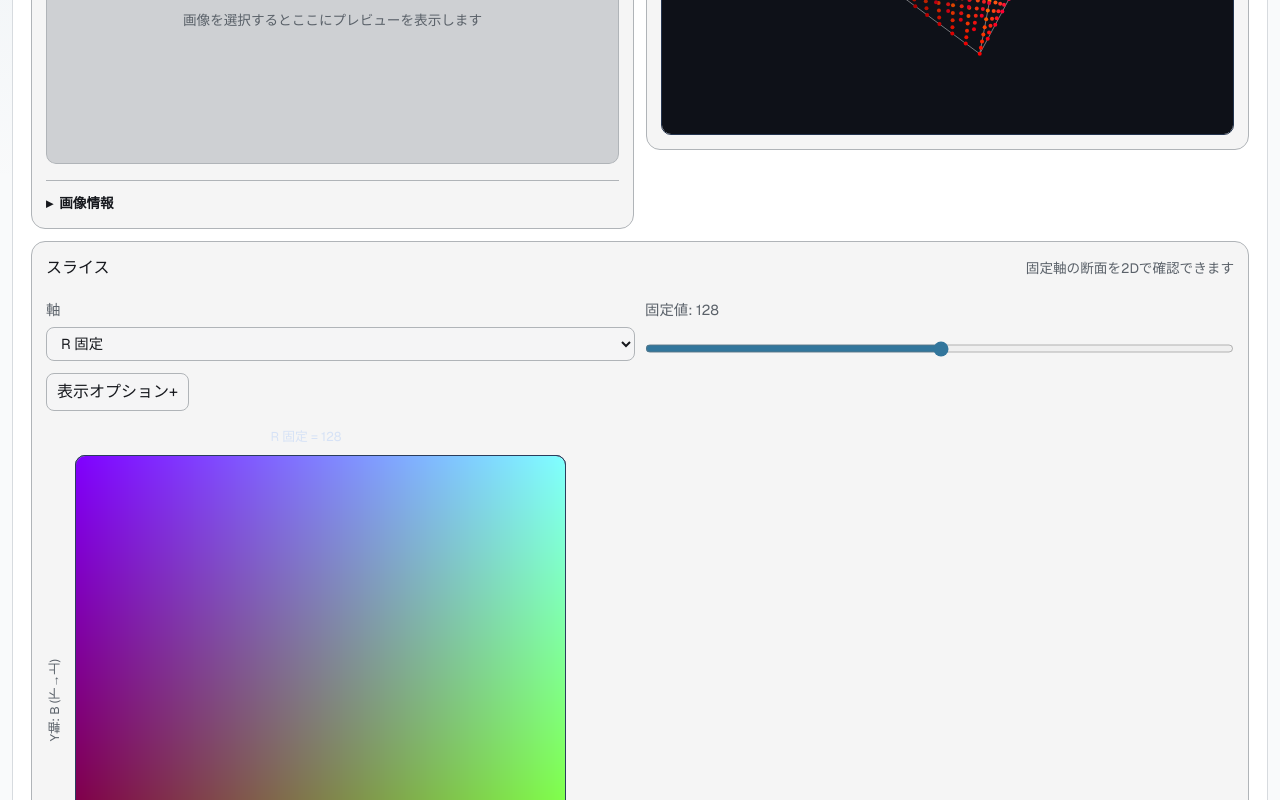
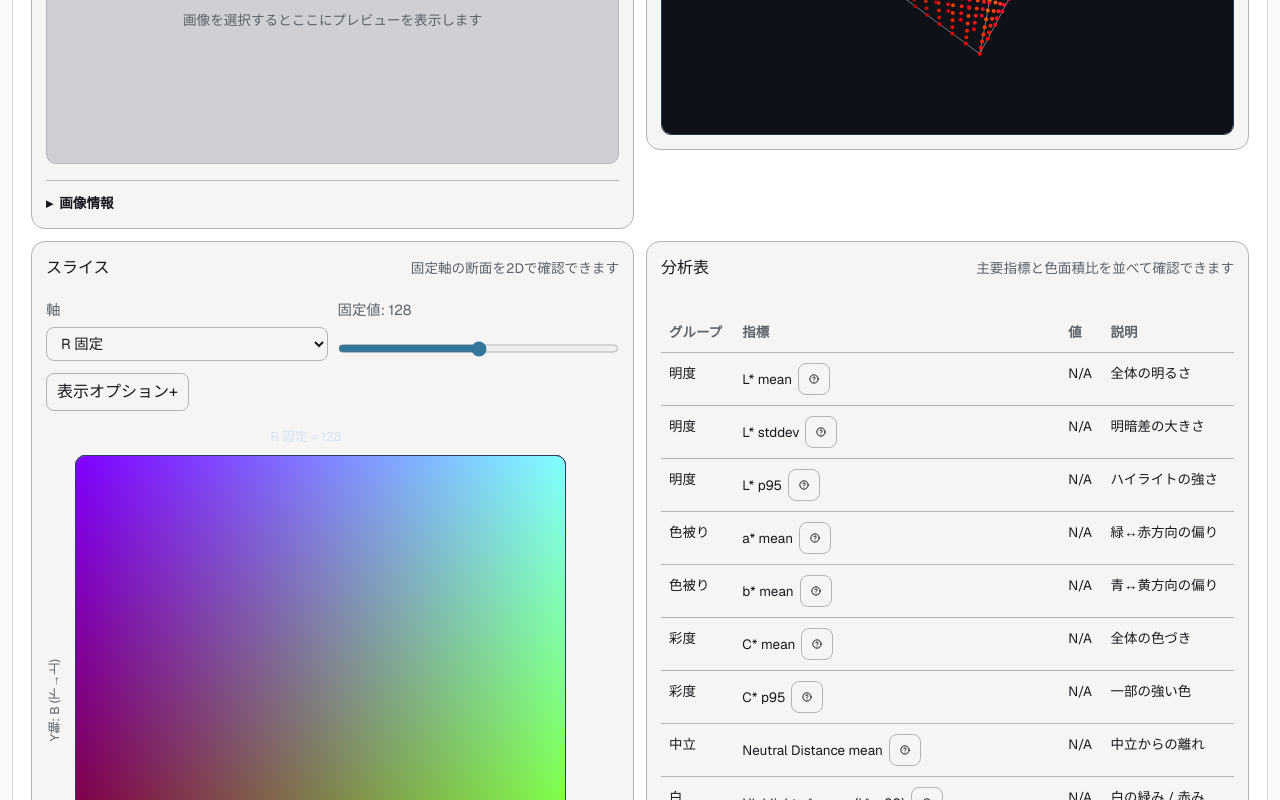
Before and after one commit to Shunkicreate/IroMap, a Next.js app in the folder web/: page / in a window 1280 px wide. Shown: the part 784-1584 px from the top of the page. Built offline with nearby package versions, Linux system fonts and the light colour scheme.

Commit message:
Align tests with simplified workbench breakpoints

```diff
--- a/web/src/app/globals.css
+++ b/web/src/app/globals.css
@@ -1366,8 +1366,7 @@
     grid-template-columns: repeat(2, minmax(0, 1fr));
     grid-template-areas:
       "preview cube"
-      "slice slice"
-      "metrics metrics";
+      "slice metrics";
   }
 
   .visualizationGrid {
```
Also changed, not shown: 2 other files (tests, documents, lock files or other folders).
